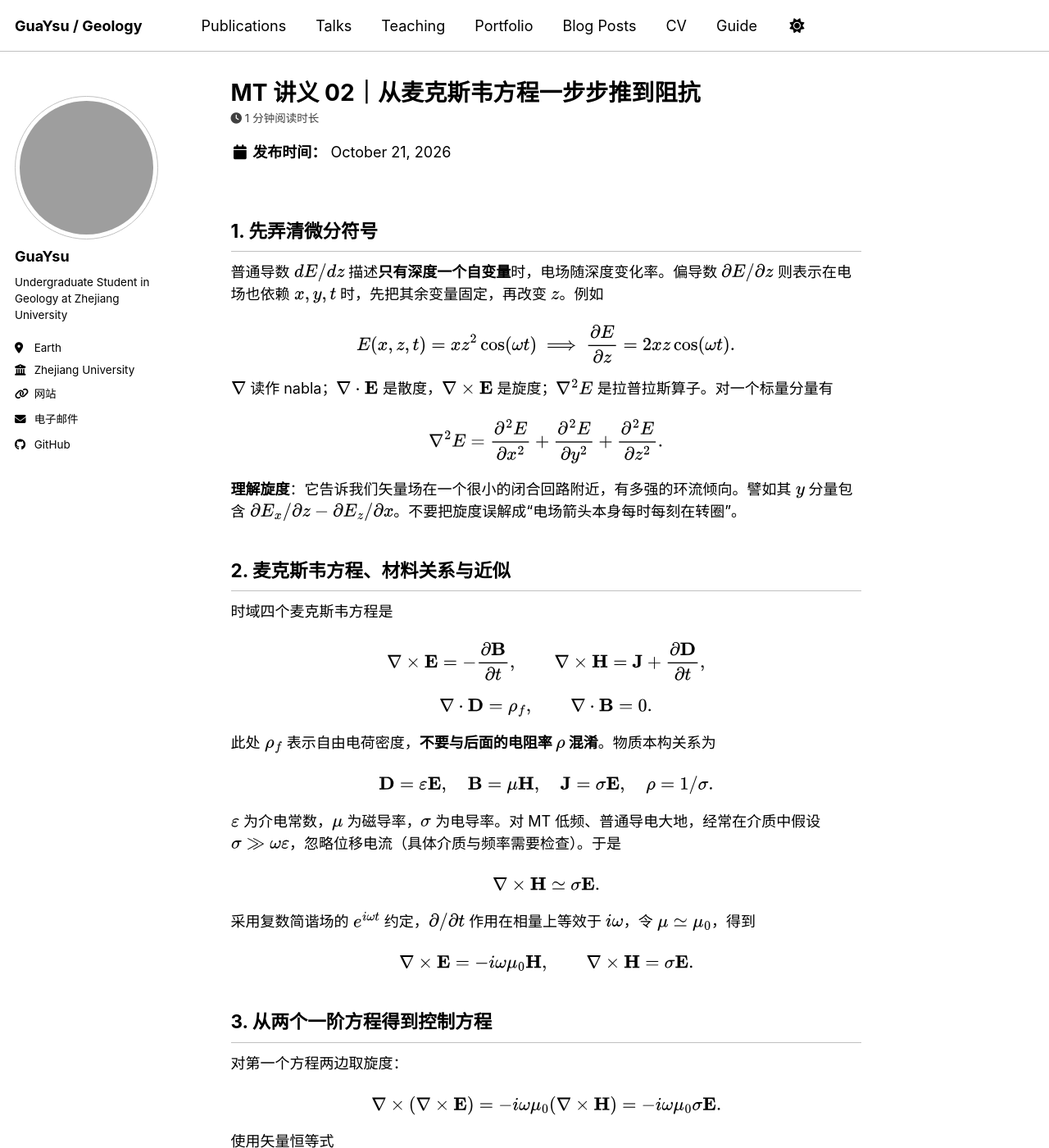
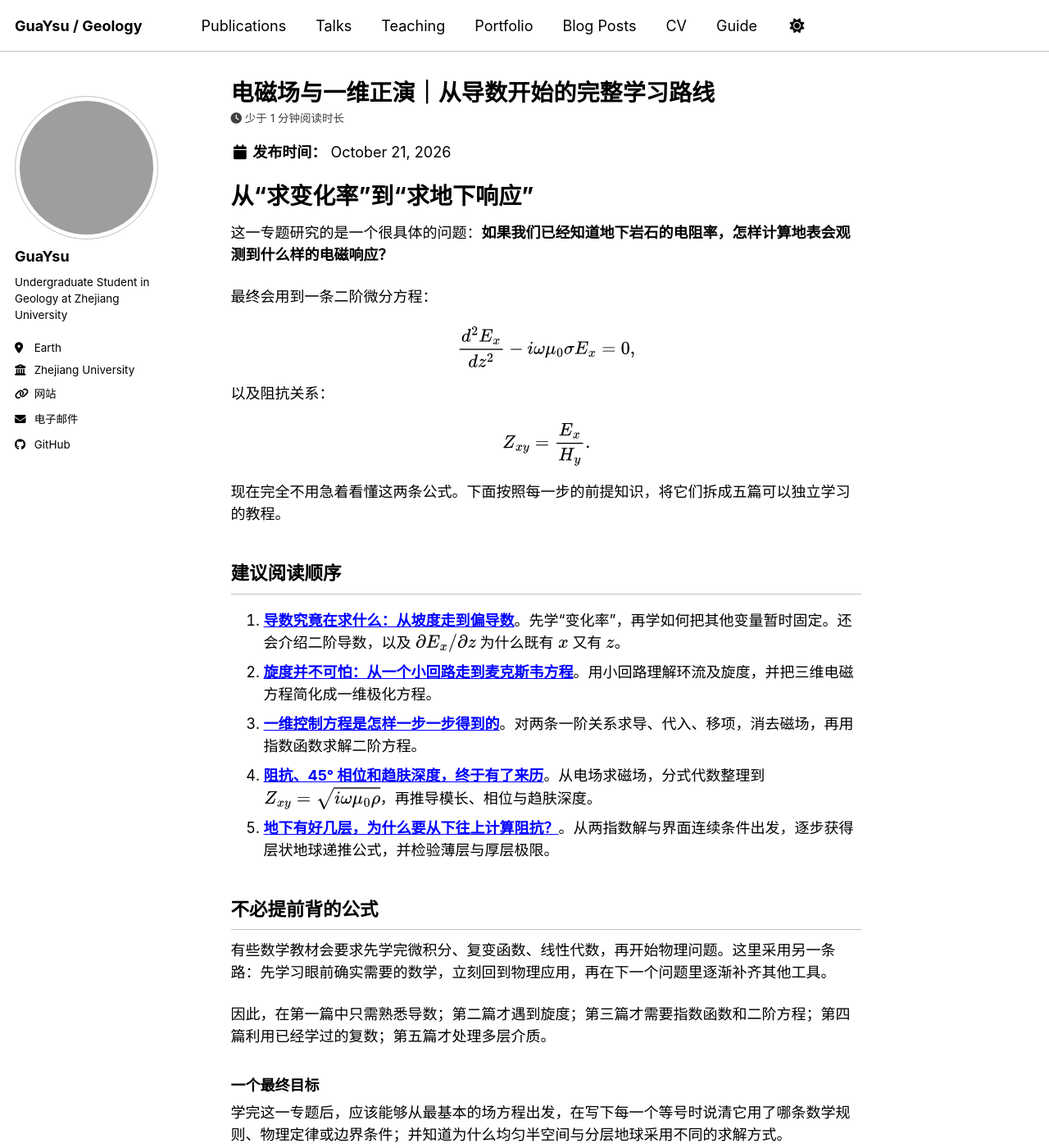
Before and after one commit to GuaYsu/guaysu.github.io, a Jekyll site: the page built from _posts/2026-10-21-mt-course-02-maxwell-forward.md, in a window 1280 px wide and 1400 px high. Shown: the whole window at 82% size. Built offline with Jekyll 4.4.1, drawn with Linux system fonts in a browser that asks for light colours; a script bundle is joined from its source files by our own code; library files that are not in the unit come from our copies; some of the changed text lies outside the part shown; grey boxes are pictures that could not be loaded.

Commit message:
docs(mt): replace compressed Maxwell overview with beginner learning path

```diff
--- a/_posts/2026-10-21-mt-course-02-maxwell-forward.md
+++ b/_posts/2026-10-21-mt-course-02-maxwell-forward.md
@@ -1,212 +1,48 @@
 ---
-title: "MT 讲义 02｜从麦克斯韦方程一步步推到阻抗"
+title: "电磁场与一维正演｜从导数开始的完整学习路线"
 date: 2026-10-21
 permalink: /posts/2026/10/mt-course-02-maxwell-forward/
-excerpt: "把旋度、偏导数、简谐场、控制方程、半空间解、视电阻率和层状阻抗递推连成一条可追踪的推导。"
-tags: [大地电磁, 麦克斯韦方程, 正演, 阻抗]
+excerpt: "循序渐进理解导数、旋度、麦克斯韦方程、一维控制方程、指数解、阻抗和层状介质递推。"
+tags: [大地电磁, 麦克斯韦方程, 数学基础, 一维正演]
 ---
 {% include mt-course-math.html %}
 
-## 1. 先弄清微分符号
+# 从“求变化率”到“求地下响应”
 
-普通导数 $dE/dz$ 描述**只有深度一个自变量**时，电场随深度变化率。偏导数 $\partial E/\partial z$ 则表示在电场也依赖 $x,y,t$ 时，先把其余变量固定，再改变 $z$。例如
+这一专题研究的是一个很具体的问题：**如果我们已经知道地下岩石的电阻率，怎样计算地表会观测到什么样的电磁响应？**
+
+最终会用到一条二阶微分方程：
 
 $$
-E(x,z,t)=xz^2\cos(\omega t)
-\ \Longrightarrow\
-\frac{\partial E}{\partial z}=2xz\cos(\omega t).
+\frac{d^2E_x}{dz^2}-i\omega\mu_0\sigma E_x=0,
 $$
 
-$\nabla$ 读作 nabla；$\nabla\cdot\mathbf E$ 是散度，$\nabla\times\mathbf E$ 是旋度；$\nabla^2 E$ 是拉普拉斯算子。对一个标量分量有
+以及阻抗关系：
 
 $$
-\nabla^2E=\frac{\partial^2 E}{\partial x^2}+
-\frac{\partial^2 E}{\partial y^2}+
-\frac{\partial^2 E}{\partial z^2}.
+Z_{xy}=\frac{E_x}{H_y}.
 $$
 
-**理解旋度**：它告诉我们矢量场在一个很小的闭合回路附近，有多强的环流倾向。譬如其 $y$ 分量包含 $\partial E_x/\partial z-\partial E_z/\partial x$。不要把旋度误解成“电场箭头本身每时每刻在转圈”。
+现在完全不用急着看懂这两条公式。下面按照每一步的前提知识，将它们拆成五篇可以独立学习的教程。
 
-## 2. 麦克斯韦方程、材料关系与近似
+## 建议阅读顺序
 
-时域四个麦克斯韦方程是
+1. **[导数究竟在求什么：从坡度走到偏导数](/posts/2026/10/mt-course-02a-derivatives/)**。先学“变化率”，再学如何把其他变量暂时固定。还会介绍二阶导数，以及 $\partial E_x/\partial z$ 为什么既有 $x$ 又有 $z$。
+2. **[旋度并不可怕：从一个小回路走到麦克斯韦方程](/posts/2026/10/mt-course-02b-curl/)**。用小回路理解环流及旋度，并把三维电磁方程简化成一维极化方程。
+3. **[一维控制方程是怎样一步一步得到的](/posts/2026/10/mt-course-02c-1d-ode/)**。对两条一阶关系求导、代入、移项，消去磁场，再用指数函数求解二阶方程。
+4. **[阻抗、45° 相位和趋肤深度，终于有了来历](/posts/2026/10/mt-course-02d-impedance/)**。从电场求磁场，分式代数整理到 $Z_{xy}=\sqrt{i\omega\mu_0\rho}$，再推导模长、相位与趋肤深度。
+5. **[地下有好几层，为什么要从下往上计算阻抗？](/posts/2026/10/mt-course-02e-layers/)**。从两指数解与界面连续条件出发，逐步获得层状地球递推公式，并检验薄层与厚层极限。
 
-$$
-\nabla\times\mathbf E=-\frac{\partial\mathbf B}{\partial t},\qquad
-\nabla\times\mathbf H=\mathbf J+\frac{\partial\mathbf D}{\partial t},
-$$
+## 不必提前背的公式
 
-$$
-\nabla\cdot\mathbf D=\rho_f,\qquad
-\nabla\cdot\mathbf B=0.
-$$
+有些数学教材会要求先学完微积分、复变函数、线性代数，再开始物理问题。这里采用另一条路：先学习眼前确实需要的数学，立刻回到物理应用，再在下一个问题里逐渐补齐其他工具。
 
-此处 $\rho_f$ 表示自由电荷密度，**不要与后面的电阻率 $\rho$ 混淆**。物质本构关系为
+因此，在第一篇中只需熟悉导数；第二篇才遇到旋度；第三篇才需要指数函数和二阶方程；第四篇利用已经学过的复数；第五篇才处理多层介质。
 
-$$
-\mathbf D=\varepsilon\mathbf E,\quad
-\mathbf B=\mu\mathbf H,\quad
-\mathbf J=\sigma\mathbf E,\quad \rho=1/\sigma.
-$$
+### 一个最终目标
 
-$\varepsilon$ 为介电常数，$\mu$ 为磁导率，$\sigma$ 为电导率。对 MT 低频、普通导电大地，经常在介质中假设 $\sigma\gg\omega\varepsilon$，忽略位移电流（具体介质与频率需要检查）。于是
+学完这一专题后，应该能够从最基本的场方程出发，在写下每一个等号时说清它用了哪条数学规则、物理定律或边界条件；并知道为什么均匀半空间与分层地球采用不同的求解方式。
 
-$$
-\nabla\times\mathbf H\simeq\sigma\mathbf E.
-$$
+当这些内容真正学会后，再进入[数值正演与有限差分](/posts/2026/10/mt-course-03-finite-difference/)就会容易得多。
 
-采用复数简谐场的 $e^{i\omega t}$ 约定，$\partial/\partial t$ 作用在相量上等效于 $i\omega$，令 $\mu\simeq\mu_0$，得到
-
-$$
-\nabla\times\mathbf E=-i\omega\mu_0\mathbf H,\qquad
-\nabla\times\mathbf H=\sigma\mathbf E.
-$$
-
-## 3. 从两个一阶方程得到控制方程
-
-对第一个方程两边取旋度：
-
-$$
-\nabla\times(\nabla\times\mathbf E)
-=-i\omega\mu_0(\nabla\times\mathbf H)
-=-i\omega\mu_0\sigma\mathbf E.
-$$
-
-使用矢量恒等式
-
-$$
-\nabla\times(\nabla\times\mathbf E)
-=\nabla(\nabla\cdot\mathbf E)-\nabla^2\mathbf E.
-$$
-
-若讨论**均匀、各向同性且无自由电荷**的区域，$\nabla\cdot\mathbf E=0$，得
-
-$$
--\nabla^2\mathbf E=-i\omega\mu_0\sigma\mathbf E
-\quad\Longrightarrow\quad
-\boxed{\nabla^2\mathbf E-i\omega\mu_0\sigma\mathbf E=0}.
-$$
-
-这是本课程的重要电场控制方程。在电导率变化的区域，不能毫无条件地直接套用上述均匀介质形式；应从原始旋度方程及界面条件处理。对常数 $\sigma,\mu$ 可类似推导磁场方程。
-
-## 4. 为什么“一维”会突然容易许多？
-
-一维层状模型指地层在水平向无限延伸，电阻率仅随 $z$ 改变，因此 $\partial/\partial x=\partial/\partial y=0$。若取一组极化 $(E_x,H_y)$，则
-
-$$
-\frac{dE_x}{dz}=-i\omega\mu_0 H_y,\qquad
--\frac{dH_y}{dz}=\sigma E_x.
-$$
-
-对第一式再对 $z$ 求导：
-
-$$
-\frac{d^2E_x}{dz^2}
-=-i\omega\mu_0\frac{dH_y}{dz}
-=i\omega\mu_0\sigma E_x.
-$$
-
-因此
-
-$$
-\boxed{\frac{d^2E_x}{dz^2}-k^2E_x=0,\quad
-k^2=i\omega\mu_0\sigma}.
-$$
-
-注意这里 $k$ 是**复数传播常数**，与无耗波动中的纯实数波数有联系但并不相同。
-
-## 5. 解这个二阶微分方程
-
-因为指数函数求导后仍是自己乘上常数，所以尝试 $E_x=e^{rz}$；代入方程得 $r^2=k^2$，因此 $r=\pm k$。线性方程的通解为
-
-$$
-E_x(z)=Ae^{-kz}+Be^{kz}.
-$$
-
-对于向下无限延伸的均匀半空间，选取 $\operatorname{Re}k>0$，排除随 $z\to\infty$ 指数增长的分支，于是 $B=0$：
-
-$$
-E_x(z)=Ae^{-kz},\qquad
-H_y(z)=-\frac1{i\omega\mu_0}\frac{dE_x}{dz}
-=\frac{k}{i\omega\mu_0}E_x.
-$$
-
-地表阻抗便是
-
-$$
-\boxed{Z_{xy}=\frac{E_x}{H_y}=\frac{i\omega\mu_0}{k}
-=\sqrt{i\omega\mu_0\rho}}.
-$$
-
-这个公式现在有了完整的来历，而不是凭空背下来的等式。
-
-## 6. 为什么是 45°，又为什么会衰减？
-
-利用 $\sqrt{i}=(1+i)/\sqrt2$，可写
-
-$$
-Z_{xy}=\sqrt{\omega\mu_0\rho}\,e^{i\pi/4},\qquad
-\arg Z_{xy}=45^\circ.
-$$
-
-这是**理想均匀半空间及本讲符号约定**的结论。传播常数可分解为
-
-$$
-k=\sqrt{i\omega\mu_0\sigma}=
-(1+i)\sqrt{\frac{\omega\mu_0\sigma}{2}}
-=\alpha+i\beta,
-$$
-
-其中 $\alpha=\beta=\sqrt{\omega\mu_0\sigma/2}$。则
-
-$$
-E_x(z,t)=\operatorname{Re}\left[Ae^{i\omega t}e^{-(\alpha+i\beta)z}\right]
-=|A|e^{-\alpha z}\cos(\omega t-\beta z+\phi_A).
-$$
-
-看清两个因子：$e^{-\alpha z}$ 控制振幅衰减，$-\beta z$ 控制相位随深度变化。趋肤深度 $\delta=1/\alpha$，因此
-
-$$
-\delta=\sqrt{\frac{2}{\omega\mu_0\sigma}}.
-$$
-
-同一套控制方程就自然解释了频率—探测深度关系。
-
-## 7. 视电阻率与相位
-
-由半空间阻抗模长可得 $|Z|^2=\omega\mu_0\rho$。真实地下往往并非均匀半空间，仍习惯把任意频率的阻抗转成“等效半空间”的量：
-
-$$
-\boxed{\rho_a(\omega)=\frac{|Z(\omega)|^2}{\omega\mu_0}},
-\qquad\phi(\omega)=\arg Z(\omega).
-$$
-
-$\rho_a$ 是**视电阻率**；通常不能把它看作某一确定深度的岩石真电阻率。短周期往往对浅部更敏感，长周期往往对深部更敏感，真实敏感范围取决于介质与采样。
-
-## 8. 层状介质阻抗：从下往上递推
-
-![三层地球](/images/posts/mt-course/04-1d-layers.svg)
-
-一层内既有向下衰减项，又可能有来自界面的等效反射项：
-
-$$
-E_j(z)=A_j e^{-k_j(z-z_j)}+B_j e^{k_j(z-z_j)}.
-$$
-
-在每层界面要求切向电、磁场连续（无外加面电流），于是可以把下一层的输入阻抗传到上一层。令该层厚度为 $h_j$，本征阻抗 $Z_{0j}=\sqrt{i\omega\mu_0\rho_j}$，$k_j=\sqrt{i\omega\mu_0/\rho_j}$，最底半空间的阻抗就是其本征阻抗；上层的递推公式为
-
-$$
-\boxed{
-Z_j=Z_{0j}\,
-\frac{Z_{j+1}+Z_{0j}\tanh(k_jh_j)}
-{Z_{0j}+Z_{j+1}\tanh(k_jh_j)}
-}.
-$$
-
-这里 $\tanh$ 是双曲正切函数，定义为 $\tanh x=(e^x-e^{-x})/(e^x+e^{-x})$，复数时同样成立。这是层状地球解析正演的核心方法：已知每层 $\rho_j,h_j$，算地表 $Z(\omega)$，再转为 $\rho_a$ 与 $\phi$。它也是检验后面数值正演结果的一个可靠基准。
-
-### 小练习
-
-1. 试把 $\frac{dE_x}{dz}=-i\omega\mu_0H_y$ 改写成 $H_y$ 的表达式。答：$H_y=-\frac{1}{i\omega\mu_0}\frac{dE_x}{dz}$。
-2. 为什么必须排除 $Be^{kz}$？答：选取物理衰减分支后，它会在无限深处发散。
-3. 为什么 $\rho_a$ 不是特定深度的真实 $\rho$？因为观测阻抗是整个地下电性分布综合作用的结果 **下一讲：**[有限差分与多维正演](/posts/2026/10/mt-course-03-finite-difference/)。
+[返回全系列目录](/posts/2026/10/mt-course/)。
```
